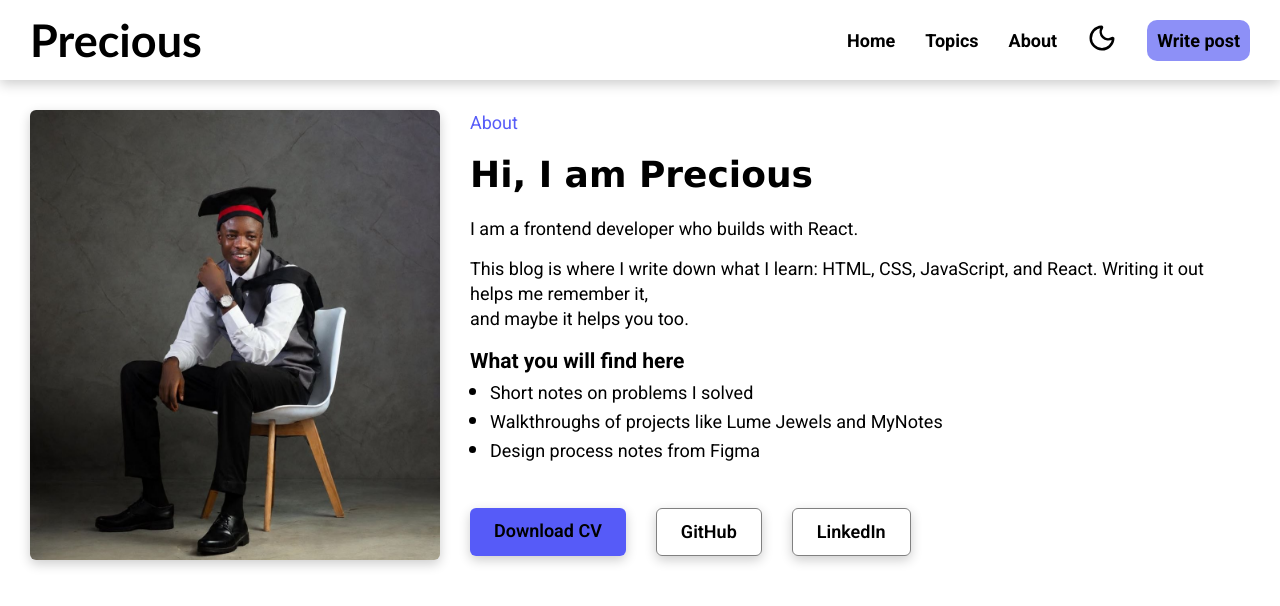
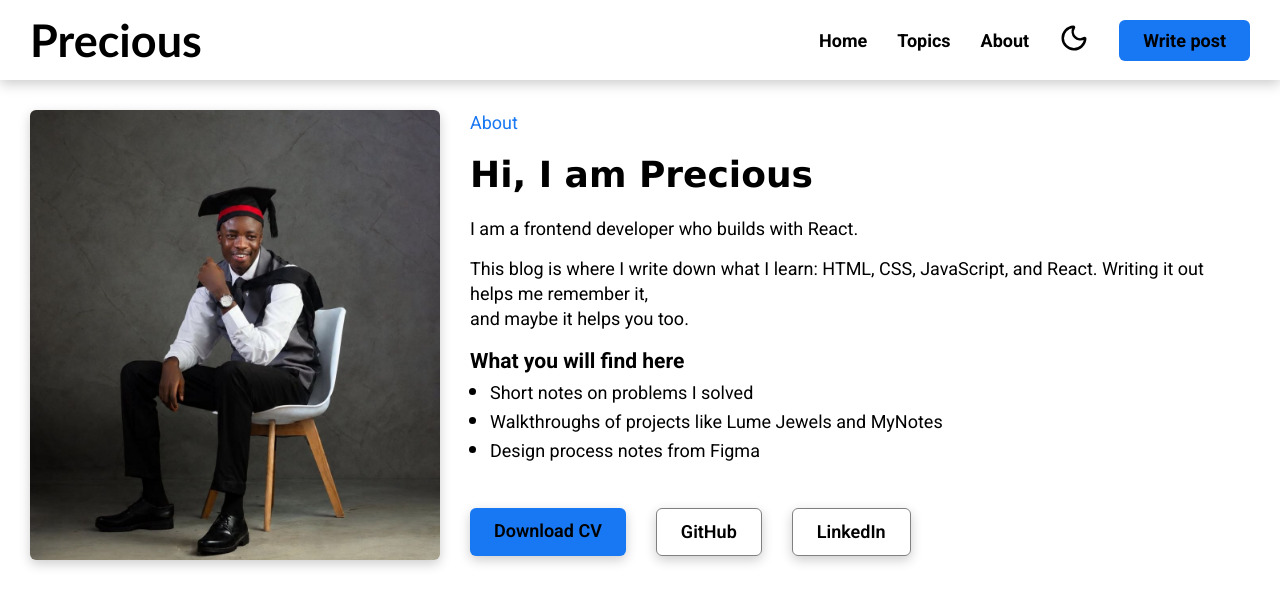
Before and after one commit to oeprecious/blog, a React (Vite) app: page /#/about in a window 1280 px wide. Shown: the top 606 px of the page. Built offline with nearby package versions, Linux system fonts and the light colour scheme; no server answers; a web font is replaced by a local one.

Commit message:
Fix Write post button, update colors across files, and update background-color across files

```diff
--- a/src/Components/Navbar.css
+++ b/src/Components/Navbar.css
@@ -8,7 +8,7 @@
 }
 
 .navLinks ul li:hover {
-  border-bottom: 3px solid #8d90f7;
+  border-bottom: 3px solid #166fe5;
 }
 
 .navLinks ul li:active {
@@ -44,13 +44,18 @@
 
 .menuIcon_writePost p {
   display: inline-block;
-  background-color: #8d90f7;
-  padding: 1rem;
-  border-radius: 1rem;
+  background-color: var(--tertairy-color);
+  padding: 1rem 2.4rem;
+  border-radius: 0.6rem;
+  transition: background-color 0.3s ease;
 }
 
 .menuIcon_writePost p:active {
   transform: scale(0.95);
+}
+
+.menuIcon_writePost p:hover {
+  background-color: #166fe5;
 }
 
 .menuIcon_writePost {
--- a/src/Pages/About.css
+++ b/src/Pages/About.css
@@ -50,7 +50,10 @@
   border-radius: 0.6rem;
   font-weight: 600;
   box-shadow: 0px 4px 12px rgba(0, 0, 0, 0.2);
-  transition: transform 0.3s ease;
+  transition:
+    transform 0.3s ease,
+    background-color 0.3s ease,
+    color 0.3s ease;
 }
 
 #highLight {
@@ -58,8 +61,15 @@
   border: none !important;
 }
 
+#highLight:hover {
+  background-color: #166fe5;
+}
+
 .cv_Link a:hover {
   transform: translateY(-5px);
+  background-color: var(--btn-primary-bg);
+  border: none;
+  color: white !important;
 }
 
 .cv_Link a:active {
--- a/src/index.css
+++ b/src/index.css
@@ -22,8 +22,8 @@ body {
   --primary-bg:  white;
   --secondary-bg: black;
   --font-size: 1.8rem;
-  --btn-primary-bg: #8D90F7;
-  --tertairy-color: #3c42f7dc;
+  --btn-primary-bg: #1877F2;
+  --tertairy-color: #1877F2;
 }
 
 .dark {
```
